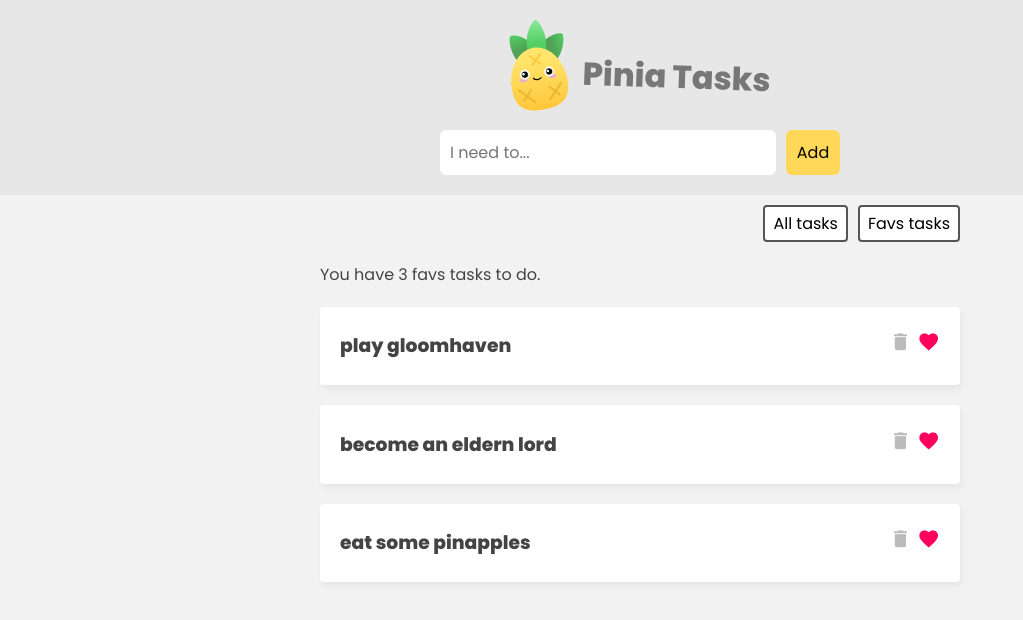
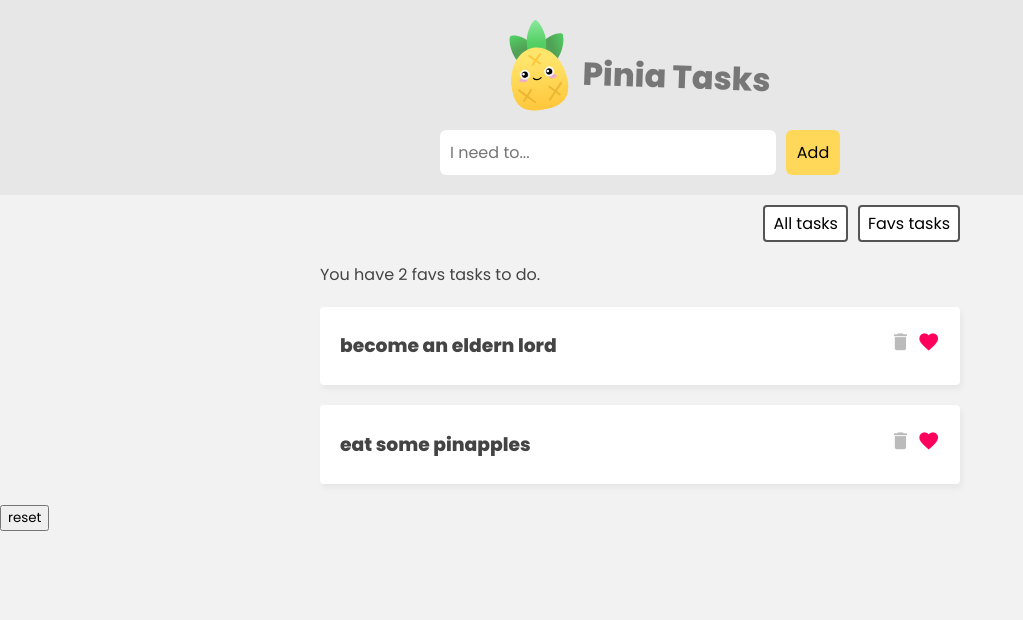
Before and after one commit to cblokkeel/pinia-tasks, a Vue app: page / in a window 1280 px wide. Both pictures are taken after a click on the button "Favs tasks". Shown: the top 620 px of the page, without its empty margins (0-1023 px from the left). Built offline with nearby package versions, Linux system fonts and the light colour scheme; data requests are answered from the project's data file.

Commit message:
use storeToRefs function

```diff
--- a/data/db.json
+++ b/data/db.json
@@ -3,7 +3,7 @@
     {
       "id": 1,
       "title": "play gloomhaven",
-      "isFav": true
+      "isFav": false
     },
     {
       "id": 2,
@@ -11,14 +11,14 @@
       "isFav": false
     },
     {
+      "id": 3,
       "title": "become an eldern lord",
-      "isFav": true,
-      "id": 3
+      "isFav": true
     },
     {
+      "id": 4,
       "title": "eat some pinapples",
-      "isFav": true,
-      "id": 4
+      "isFav": true
     }
   ]
 }
--- a/src/App.vue
+++ b/src/App.vue
@@ -14,32 +14,38 @@
       <button @click="handleUpdateFilter('favs')">Favs tasks</button>
     </nav>
 
-    <div class="loading" v-if="taskStore.isLoading">
+    <div class="loading" v-if="isLoading">
       Loading tasks...
     </div>
 
-    <div class='task-list' v-if="filter === 'all' && !taskStore.isLoading">
-      <p>You have {{ taskStore.getTotalCount }} tasks left to do.</p>
-      <div v-for='task in taskStore.tasks' key="task.id">
+    <div class='task-list' v-if="filter === 'all' && !isLoading">
+      <p>You have {{ getTotalCount }} tasks left to do.</p>
+      <div v-for='task in tasks' key="task.id">
         <TaskDetails :task='task' />
       </div>
     </div>
-    <div class="task-list" v-if="filter === 'favs' && !taskStore.isLoading">
-      <p>You have {{ taskStore.getFavoritesTasksCount }} favs tasks to do.</p>
-      <div v-for='task in taskStore.getFavoritesTasks' key="task.id">
+    <div class="task-list" v-if="filter === 'favs' && !isLoading">
+      <p>You have {{ getFavoritesTasksCount }} favs tasks to do.</p>
+      <div v-for='task in getFavoritesTasks' key="task.id">
         <TaskDetails :task='task' />
       </div>
     </div>
+
+    <button @click="handleResetTaskStore">reset</button>
   </main>
 </template>
 
 <script setup lang="ts">
+import { storeToRefs } from 'pinia';
 import { ref } from 'vue';
 import TaskDetails from './components/TaskDetails.vue';
 import TaskForm from './components/TaskForm.vue';
 import { useTaskStore } from './stores/TaskStore';
 
 const taskStore = useTaskStore();
+
+const { tasks, isLoading, getFavoritesTasks, getFavoritesTasksCount, getTotalCount } = storeToRefs(taskStore);
+
 taskStore.loadTasks();
 
 const filter = ref<'all' | 'favs'>('all');
@@ -47,4 +53,6 @@ const filter = ref<'all' | 'favs'>('all');
 const handleUpdateFilter = (newFilter: 'all' | 'favs') => {
   filter.value = newFilter;
 }
+
+const handleResetTaskStore = () => { taskStore.$reset(); }
 </script>
```
